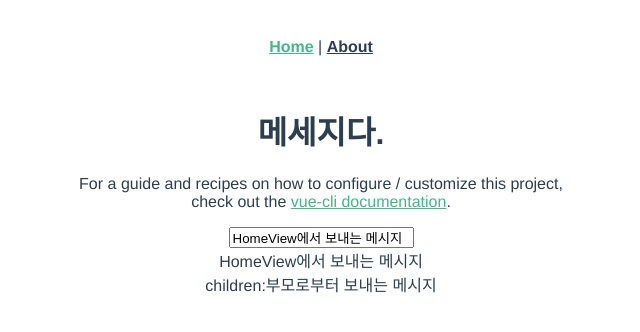
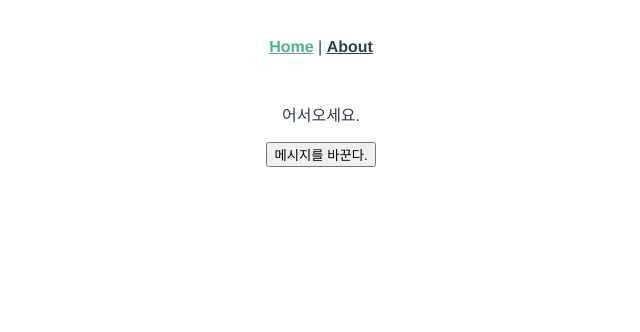
Before and after one commit to leeyoonseo/study-vuecli-typescript, a Vue app: page / in a window 1280 px wide. Shown: the top 332 px of the page, without its empty margins (319-959 px from the left). Built offline with nearby package versions, Linux system fonts and the light colour scheme.

Commit message:
update: watch 설정

```diff
--- a/src/components/children.vue
+++ b/src/components/children.vue
@@ -1,11 +1,38 @@
 <template>
-  <div>children:{{ parentMessage }}</div>
+  <div>
+    <p>{{ alertMessage }}</p>
+    <p>
+      {{ parentMessage }}
+    </p>
+  </div>
 </template>
+
+<script lang="ts">
+export default {
+  name: "TheChildren",
+  inheritAttrs: false,
+};
+</script>
+
 <script setup lang="ts">
-import { defineProps } from "vue";
+import { ref, Ref, withDefaults, defineProps, watch } from "vue";
 
-defineProps({
-  parentMessage: String,
+interface IProps {
+  parentMessage?: string | number;
+}
+
+const props = withDefaults(defineProps<IProps>(), {
+  parentMessage: "",
 });
+
+const propsRef = ref(props);
+const alertMessage: Ref<string> = ref("");
+
+watch(
+  () => propsRef.value.parentMessage,
+  (newVal, oldVal) => {
+    console.log("watch!!");
+    alertMessage.value = `메시지가 {${oldVal}}에서 {${newVal}}로 업데이트 되었습니다.`;
+  }
+);
 </script>
-<style lang=""></style>
--- a/src/views/HomeView.vue
+++ b/src/views/HomeView.vue
@@ -1,27 +1,21 @@
 <template>
   <div class="home">
-    <HelloWorld msg="메세지다." />
-    <Message
-      :message="message"
-      @update:input="(value) => handleInputMessage(value)"
-    />
-
-    <Children parent-message="부모로부터 보내는 메시지" />
+    <Children :parent-message="message" />
+    <button @click="changeParentMessage">메시지를 바꾼다.</button>
   </div>
 </template>
 
 <script setup lang="ts">
 import { ref, Ref } from "vue";
-import HelloWorld from "@/components/HelloWorld.vue";
-import Message from "@/components/Message.vue";
 import Children from "@/components/children.vue";
 
 interface IData {
   message: string | number;
 }
 
-const message: Ref<IData["message"]> = ref("HomeView에서 보내는 메시지");
-const handleInputMessage = (value: IData["message"]) => {
-  message.value = value;
+const message: Ref<IData["message"]> = ref("어서오세요.");
+
+const changeParentMessage = () => {
+  message.value = "안녕히가세요.";
 };
 </script>
```
